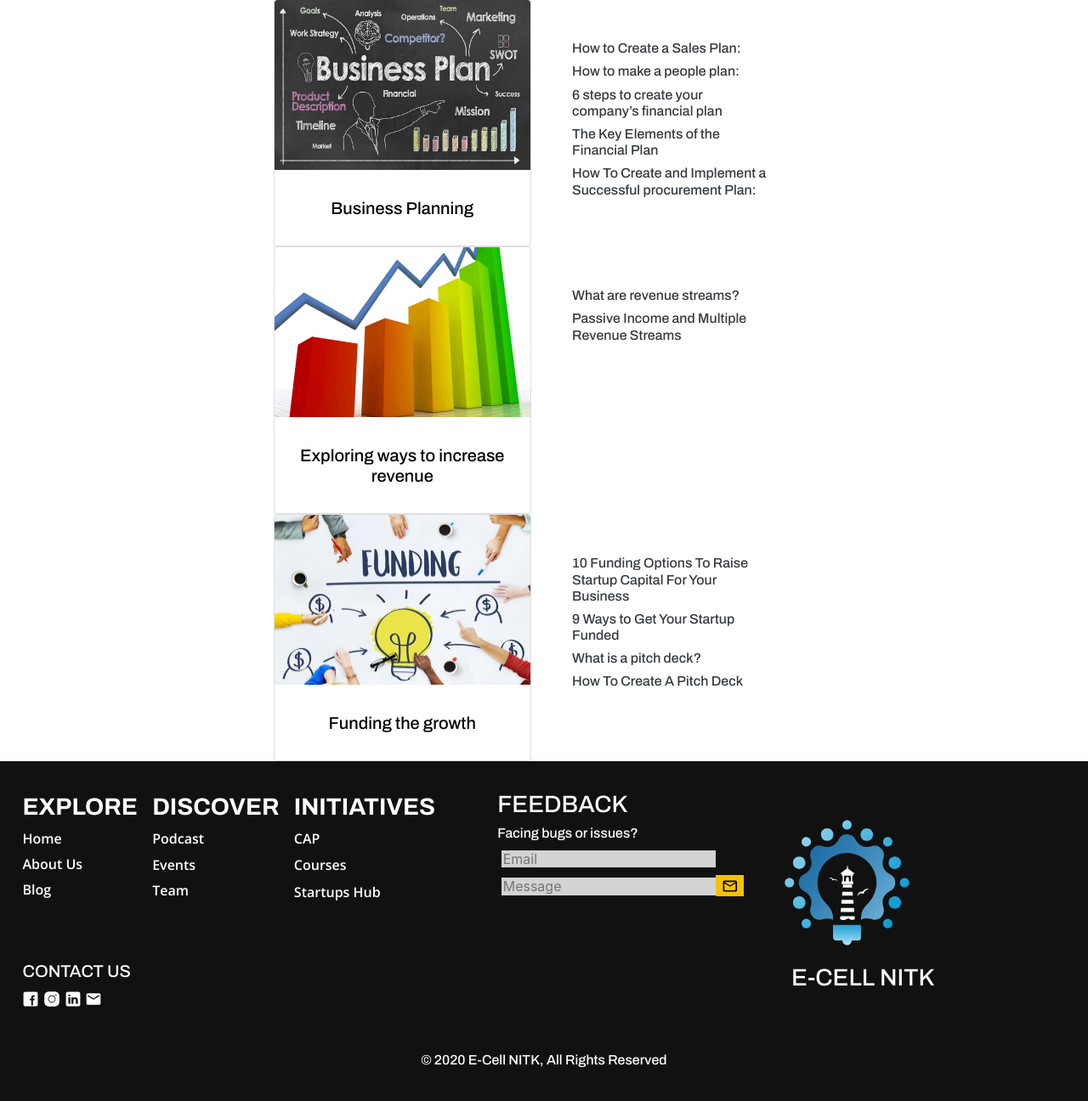
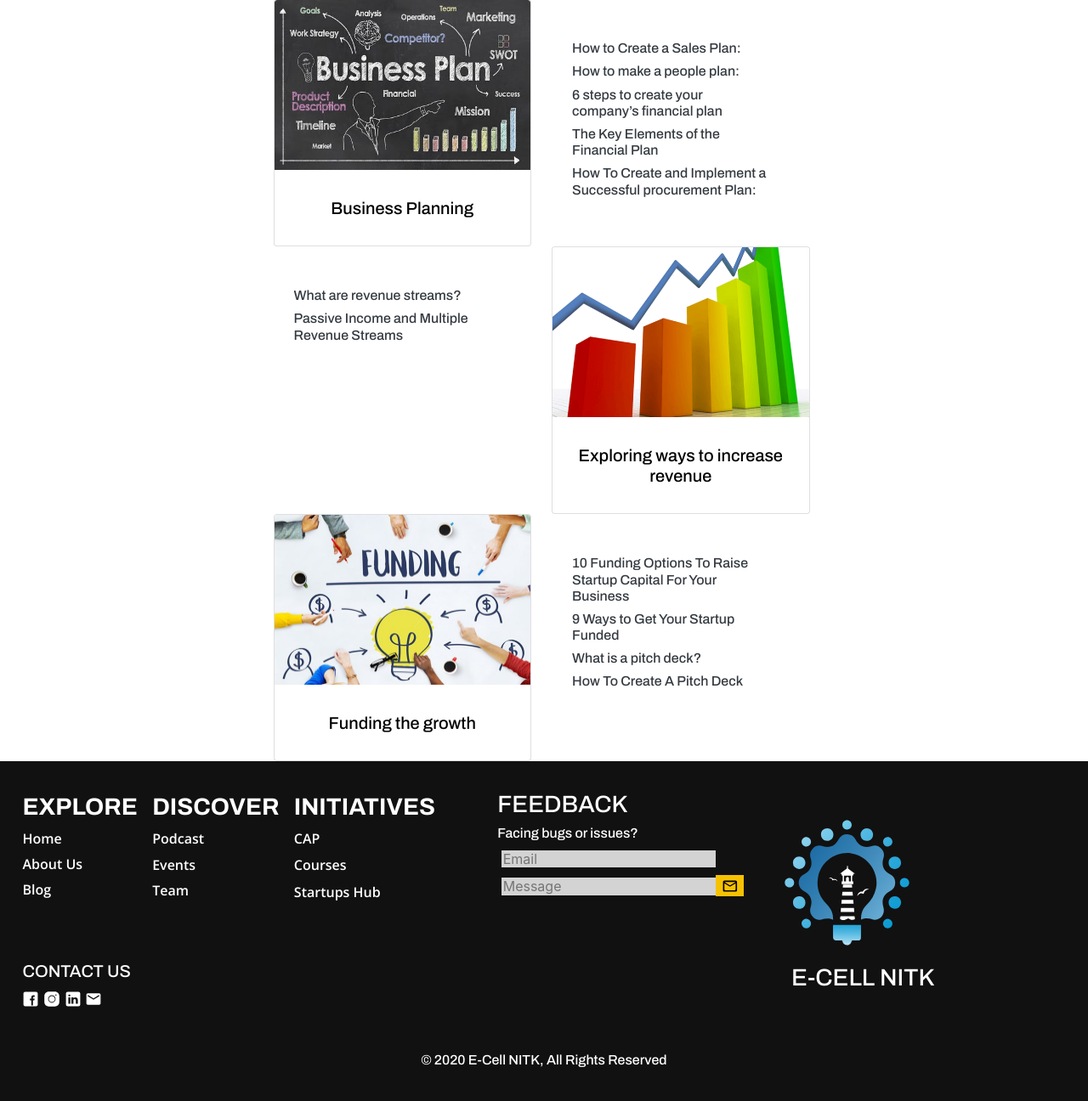
Before and after one commit to sourceganesh/ECell-Website, a Django app: page /courses/entrepreneurship/ in a window 1280 px wide. Shown: the part 3684-4980 px from the top of the page at 85% size. Run offline with Django 3.2, Linux system fonts and the light colour scheme; some libraries are stand-ins or nearby versions.

Commit message:
refined course pages

```diff
--- a/static/css/styles.css
+++ b/static/css/styles.css
@@ -492,7 +492,9 @@ p {
     "c16 c15"
     "c17 c18"
     "c20 c19"
-    "c21 c22";
+    "c21 c22"
+    "c24 c23"
+    "c25 c26";
 }
 #c1 {
   grid-area: c1;
@@ -559,6 +561,18 @@ p {
 }
 #c22 {
   grid-area: c22;
+}
+#c23 {
+  grid-area: c23;
+}
+#c24 {
+  grid-area: c24;
+}
+#c25 {
+  grid-area: c25;
+}
+#c26 {
+  grid-area: c26;
 }
 #h-logo {
   padding: 0 0 5% 0%;
```
